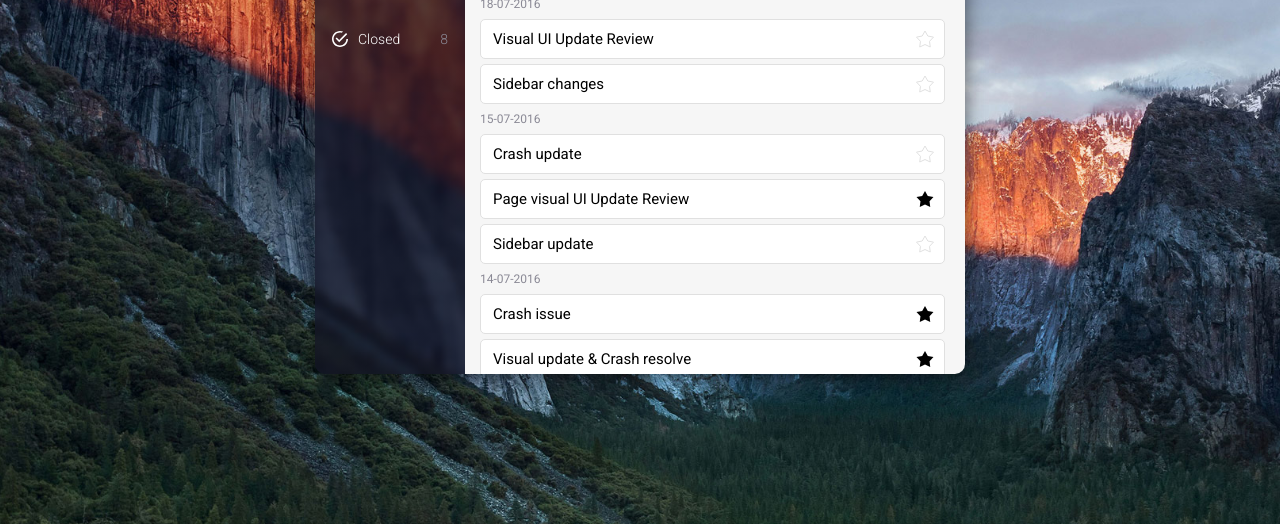
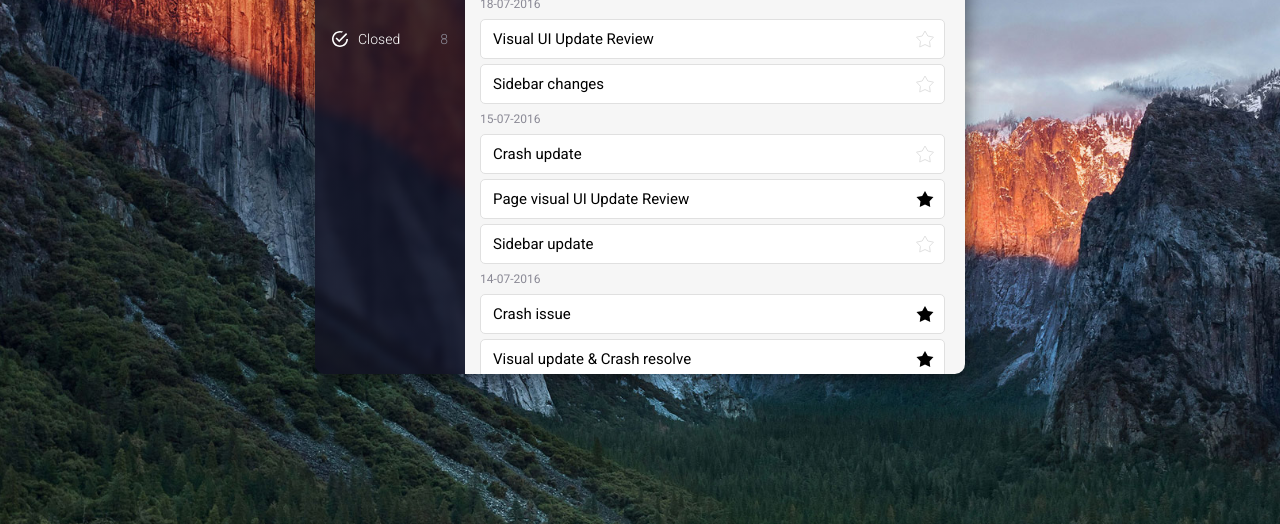
Before and after one commit to msarnowski/github-issues-app-layout, a plain HTML site: page index.html in a window 1280 px wide. Shown: the part 276-800 px from the top of the page. Drawn offline with Linux system fonts and the light colour scheme.

Commit message:
Sidebar overlay fix

```diff
--- a/style.css
+++ b/style.css
@@ -44,7 +44,7 @@ ul {
   width: 150px;
   color: white;
   background: #212435;
-  background-image: linear-gradient(RGBA(16, 16, 34, 0.7), RGBA(16, 16, 34, 0.7)), url(assets/background-blurred.jpg);
+  background-image: linear-gradient(RGBA(16, 16, 34, 0.8), RGBA(16, 16, 34, 0.8)), url(assets/background-blurred.jpg);
   background-attachment: fixed;
   background-position: center;
   background-size: cover;
```
Also changed, not shown: 1 other file.
